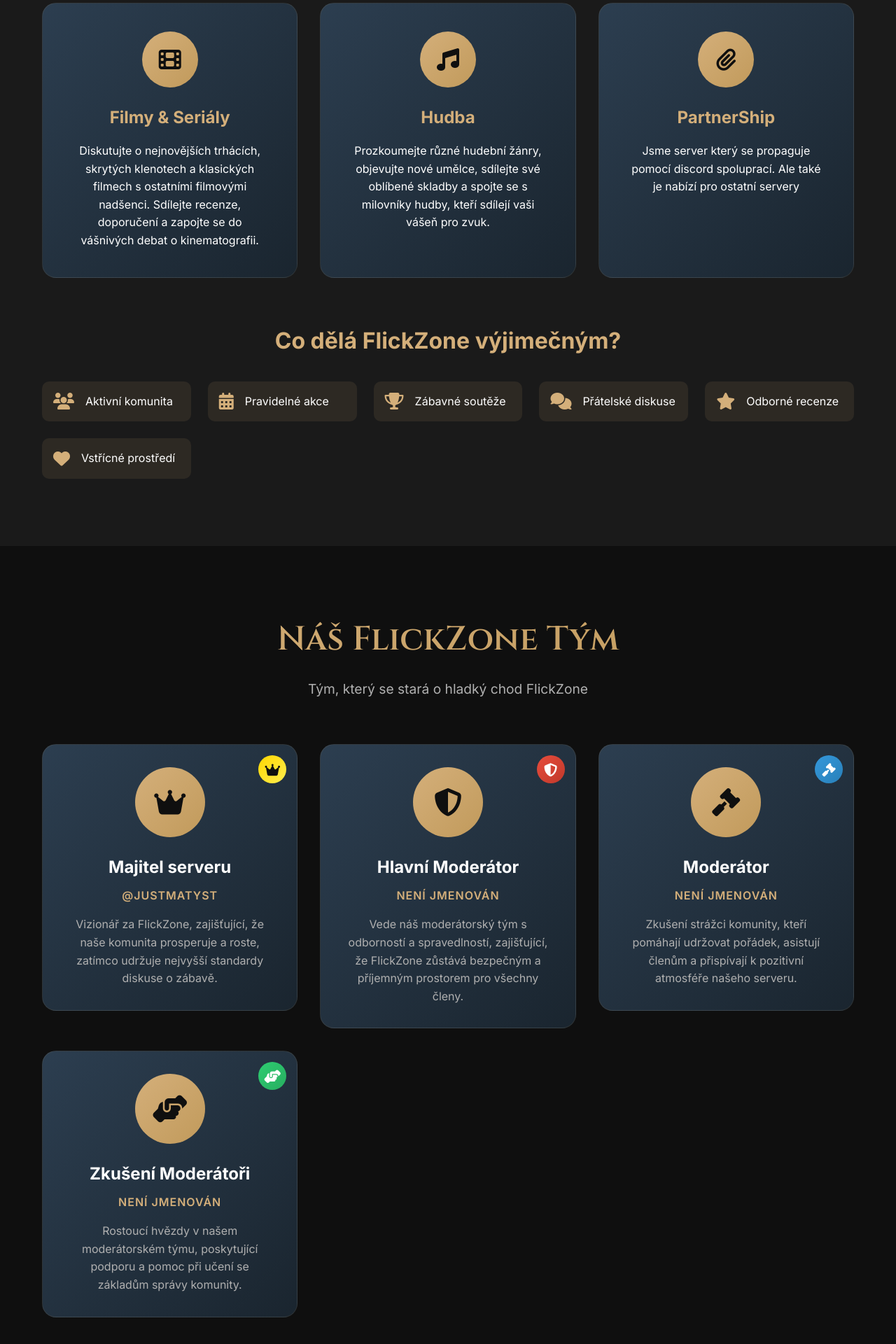
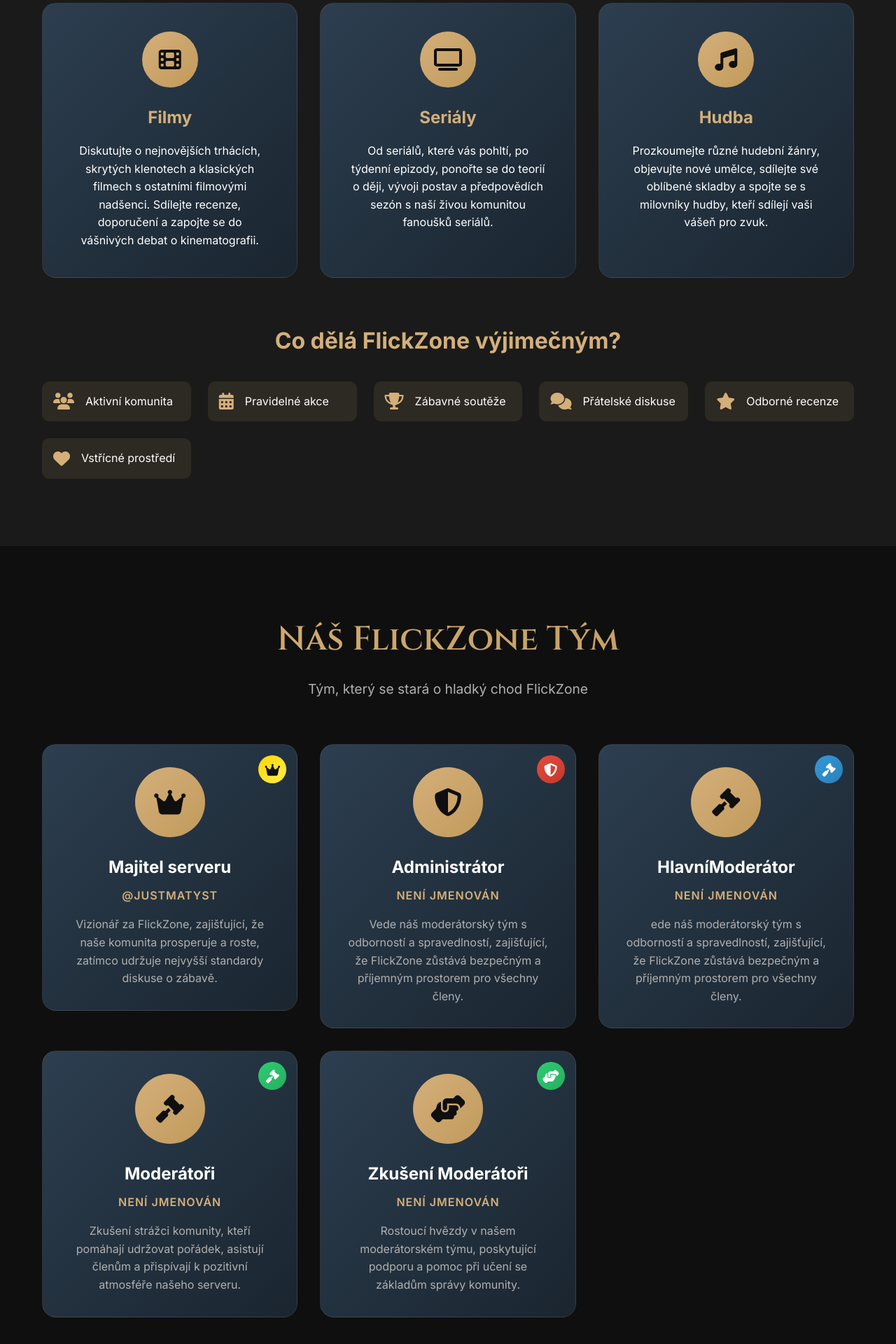
Before and after one commit to Matyst88/FlickZone, a plain HTML site: page index.html in a window 1280 px wide. Shown: the part 1080-3000 px from the top of the page at 70% size. Drawn offline with Linux system fonts and the light colour scheme.

Commit message:
Update index.html
Update FlickZone Tým

```diff
--- a/index.html
+++ b/index.html
@@ -78,8 +78,15 @@
                         <div class="card-icon">
                             <i class="fas fa-film"></i>
                         </div>
-                        <h3>Filmy & Seriály</h3>
+                        <h3>Filmy</h3>
                         <p>Diskutujte o nejnovějších trhácích, skrytých klenotech a klasických filmech s ostatními filmovými nadšenci. Sdílejte recenze, doporučení a zapojte se do vášnivých debat o kinematografii.</p>
+                    </div>
+                    <div class="about-card">
+                        <div class="card-icon">
+                            <i class="fas fa-tv"></i>
+                        </div>
+                        <h3>Seriály</h3>
+                        <p>Od seriálů, které vás pohltí, po týdenní epizody, ponořte se do teorií o ději, vývoji postav a předpovědích sezón s naší živou komunitou fanoušků seriálů.</p>
                     </div>
                     <div class="about-card">
                         <div class="card-icon">
@@ -87,13 +94,6 @@
                         </div>
                         <h3>Hudba</h3>
                         <p>Prozkoumejte různé hudební žánry, objevujte nové umělce, sdílejte své oblíbené skladby a spojte se s milovníky hudby, kteří sdílejí vaši vášeň pro zvuk.</p>
-                    </div>
-                    <div class="about-card">
-                        <div class="card-icon">
-                            <i class="fas fa-paperclip"></i>
-                        </div>
-                        <h3>PartnerShip</h3>
-                        <p>Jsme server který se propaguje pomocí discord spoluprací. Ale také je nabízí pro ostatní servery </p>
                     </div>
                 </div>
                 <div class="about-features">
@@ -158,7 +158,7 @@
                             <i class="fas fa-shield-alt"></i>
                         </div>
                         <div class="member-info">
-                            <h3 class="member-name">Hlavní Moderátor</h3>
+                            <h3 class="member-name">Administrátor</h3>
                             <p class="member-role">Není jmenován</p>
                             <p class="member-description">Vede náš moderátorský tým s odborností a spravedlností, zajišťující, že FlickZone zůstává bezpečným a příjemným prostorem pro všechny členy.</p>
                         </div>
@@ -173,11 +173,26 @@
                             <i class="fas fa-gavel"></i>
                         </div>
                         <div class="member-info">
-                            <h3 class="member-name">Moderátor</h3>
+                            <h3 class="member-name">HlavníModerátor</h3>
+                            <p class="member-role">Není jmenován</p>
+                            <p class="member-description">ede náš moderátorský tým s odborností a spravedlností, zajišťující, že FlickZone zůstává bezpečným a příjemným prostorem pro všechny členy.</p>
+                        </div>
+                        <div class="member-badge mod-badge">
+                            <i class="fas fa-gavel"></i>
+                        </div>
+                    </div>
+                </div>
+                <div class="team-member assistant-mod">
+                    <div class="member-card">
+                        <div class="member-avatar">
+                            <i class="fas fa-gavel"></i>
+                        </div>
+                        <div class="member-info">
+                            <h3 class="member-name">Moderátoři</h3>
                             <p class="member-role">Není jmenován</p>
                             <p class="member-description">Zkušení strážci komunity, kteří pomáhají udržovat pořádek, asistují členům a přispívají k pozitivní atmosféře našeho serveru.</p>
                         </div>
-                        <div class="member-badge mod-badge">
+                        <div class="member-badge assistant-badge">
                             <i class="fas fa-gavel"></i>
                         </div>
                     </div>
```
